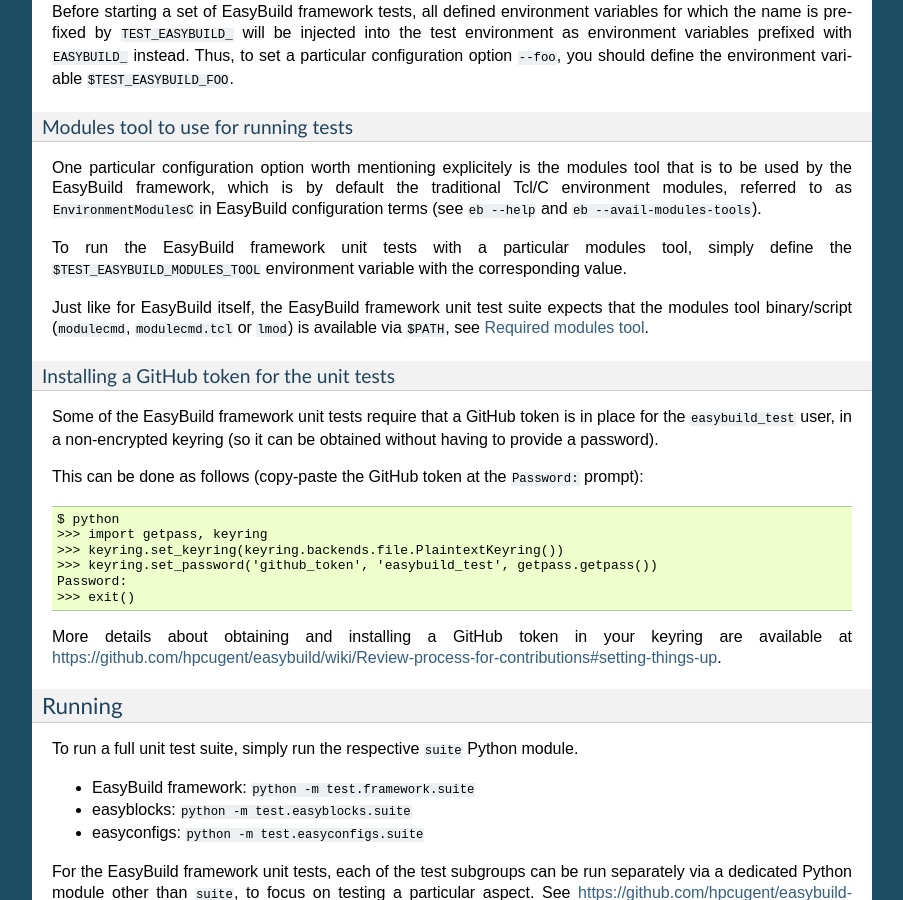
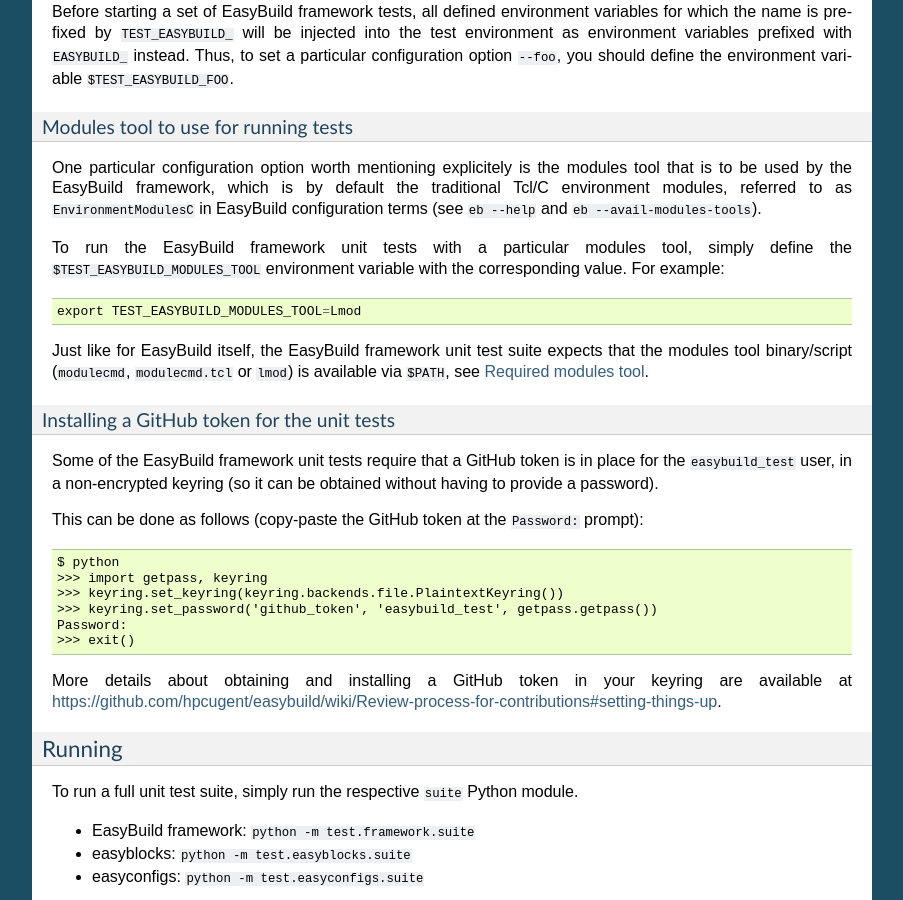
Before and after one commit to easybuilders/easybuild, a Sphinx documentation site: the page built from docs/Unit-tests.rst, in a window 1280 px wide and 900 px high, scrolled down 2315 px. Shown: the whole window, without its empty margins (198-1101 px from the left). Built offline with Sphinx 7.4.7, drawn with Linux system fonts in a browser that asks for light colours.

Commit message:
clarify use of $TEST_EASYBUILD_MODULES_TOOL

```diff
--- a/docs/Unit-tests.rst
+++ b/docs/Unit-tests.rst
@@ -136,7 +136,9 @@
 EasyBuild configuration terms (see ``eb --help`` and ``eb --avail-modules-tools``).
 
 To run the EasyBuild framework unit tests with a particular modules tool, simply define the
-``$TEST_EASYBUILD_MODULES_TOOL`` environment variable with the corresponding value.
+``$TEST_EASYBUILD_MODULES_TOOL`` environment variable with the corresponding value. For example::
+
+  export TEST_EASYBUILD_MODULES_TOOL=Lmod
 
 Just like for EasyBuild itself, the EasyBuild framework unit test suite expects that the modules tool binary/script
 (``modulecmd``, ``modulecmd.tcl`` or ``lmod``) is available via ``$PATH``, see :ref:`required_modules_tool`.
```
